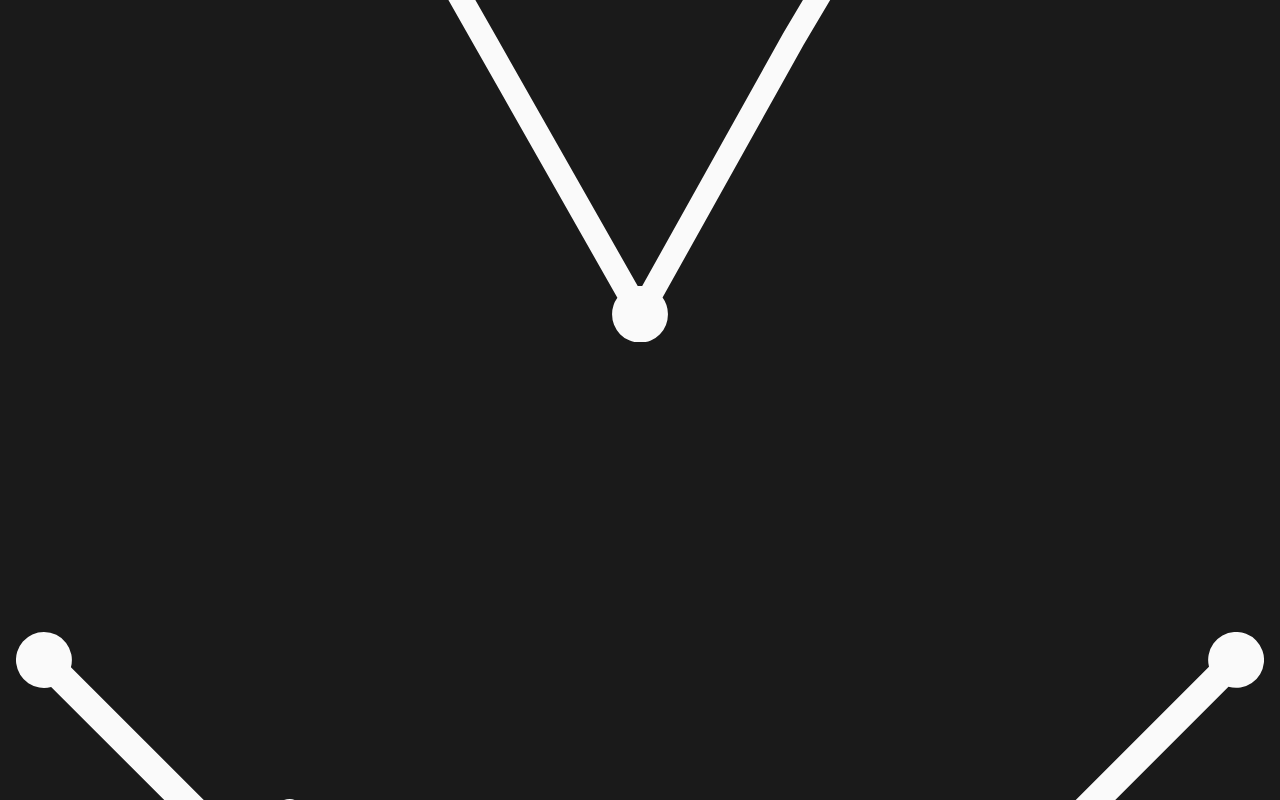
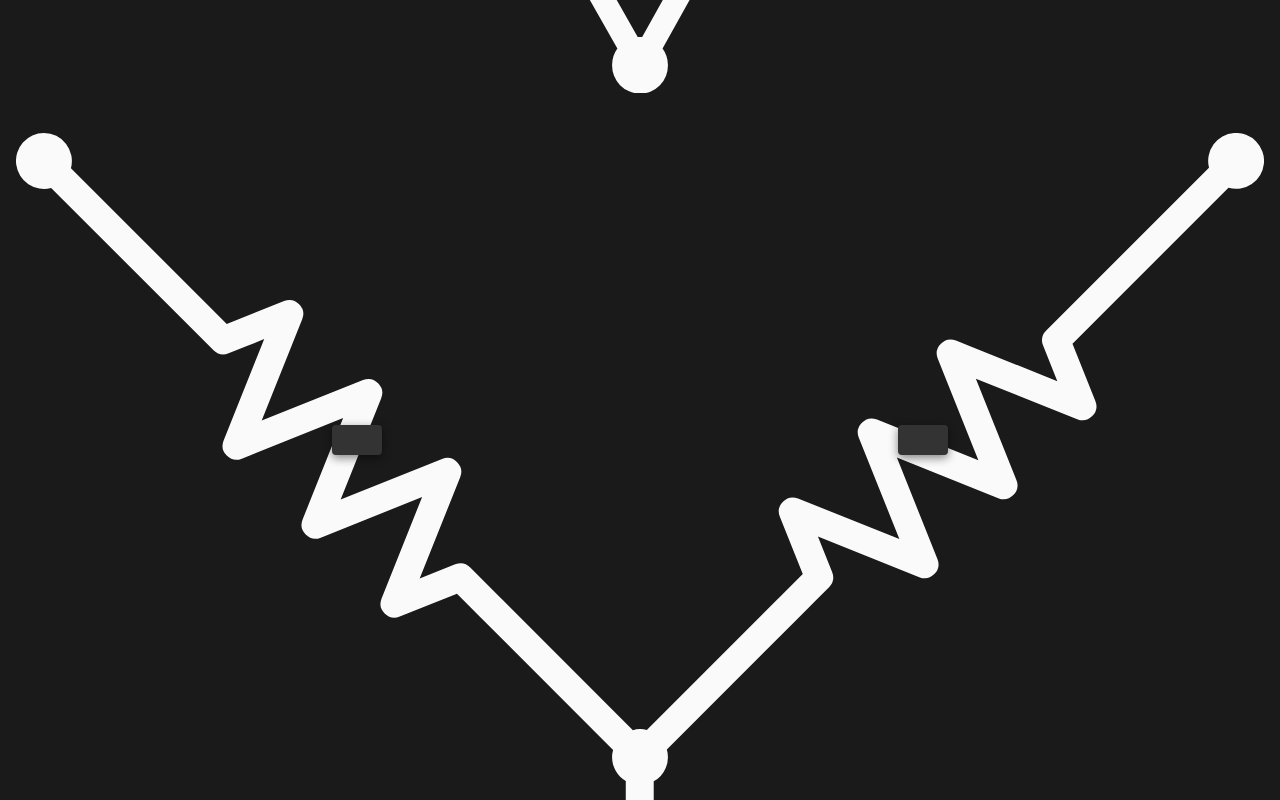
Before and after one commit to Fatih20/Delta-Wye-Converter, a React (Create React App) app: page / in a window 1280 px wide. Shown: the part 1180-1980 px from the top of the page. Built offline with nearby package versions, Linux system fonts and the light colour scheme.

Commit message:
Better placement of the inputs.

```diff
--- a/src/components/input.tsx
+++ b/src/components/input.tsx
@@ -5,6 +5,7 @@ import styled from "styled-components";
 const StyledInput = styled.input`
   border: solid 2px #333333;
   border-radius: 4px;
+  box-sizing: border-box;
   background-color: #333333;
   color: #fafafa;
   filter: drop-shadow(0 3px 5px #0000007a);
--- a/src/components/main.tsx
+++ b/src/components/main.tsx
@@ -24,21 +24,14 @@ const FieldContainer = styled.div`
   flex-direction: column;
   justify-content: center;
   gap: 0.5em;
-  padding: 20% 0 0 0;
+  /* padding: 20% 0 0 0; */
   position: relative;
 
   /* border: solid 1px white; */
 `;
 
-const DeltaInputContainer = styled.div`
+const InputContainer = styled.div`
   display: grid;
-  grid-template-columns: 1fr 1fr 1fr 1fr;
-  grid-template-rows: 1fr 1fr 1fr;
-  grid-template-areas:
-    ". ra ra ."
-    "rb rb rc rc"
-    ". . . .";
-
   height: 100%;
   justify-items: center;
   position: absolute;
@@ -49,6 +42,17 @@ const DeltaInputContainer = styled.div`
     align-self: center;
     width: 50px;
   }
+`;
+
+const DeltaInputContainer = styled(InputContainer)`
+  grid-template-columns: 12.5% 1fr 1fr 1fr 12.5%;
+  grid-template-rows: 1fr 20% 1fr 1fr 33%;
+  grid-template-areas:
+    ". . ra . ."
+    ". . . . ."
+    ". rb . rc ."
+    ". rb . rc ."
+    ". . . . .";
 
   & input:nth-child(1) {
     grid-area: ra;
@@ -65,27 +69,15 @@ const DeltaInputContainer = styled.div`
   /* border: solid 1px white; */
 `;
 
-const WyeInputContainer = styled.div`
-  display: grid;
+const WyeInputContainer = styled(InputContainer)`
   grid-template-columns: 16% 1fr 1fr 1fr 16%;
-  grid-template-rows: 16% 1fr 16% 1fr 20%;
+  grid-template-rows: 10% 1fr 26% 1fr 16%;
   grid-template-areas:
     ". . . . ."
     ". r1 . r2 ."
     ". . . . ."
     ". . r3 . ."
     ". . . . .";
-
-  height: 100%;
-  justify-items: center;
-  position: absolute;
-  width: 100%;
-  z-index: 10;
-
-  & input {
-    align-self: center;
-    width: 50px;
-  }
 
   & input:nth-child(1) {
     grid-area: r1;
```
